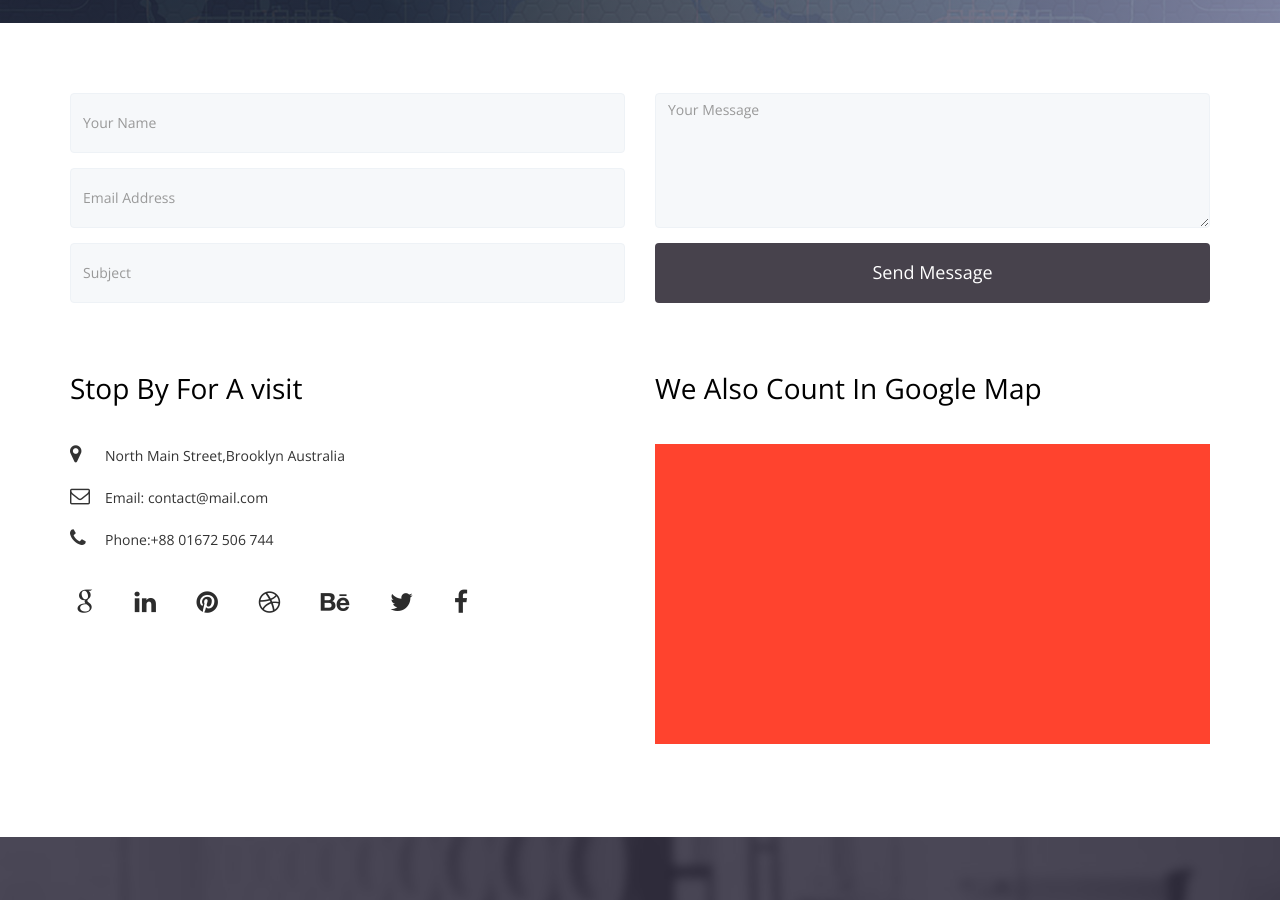
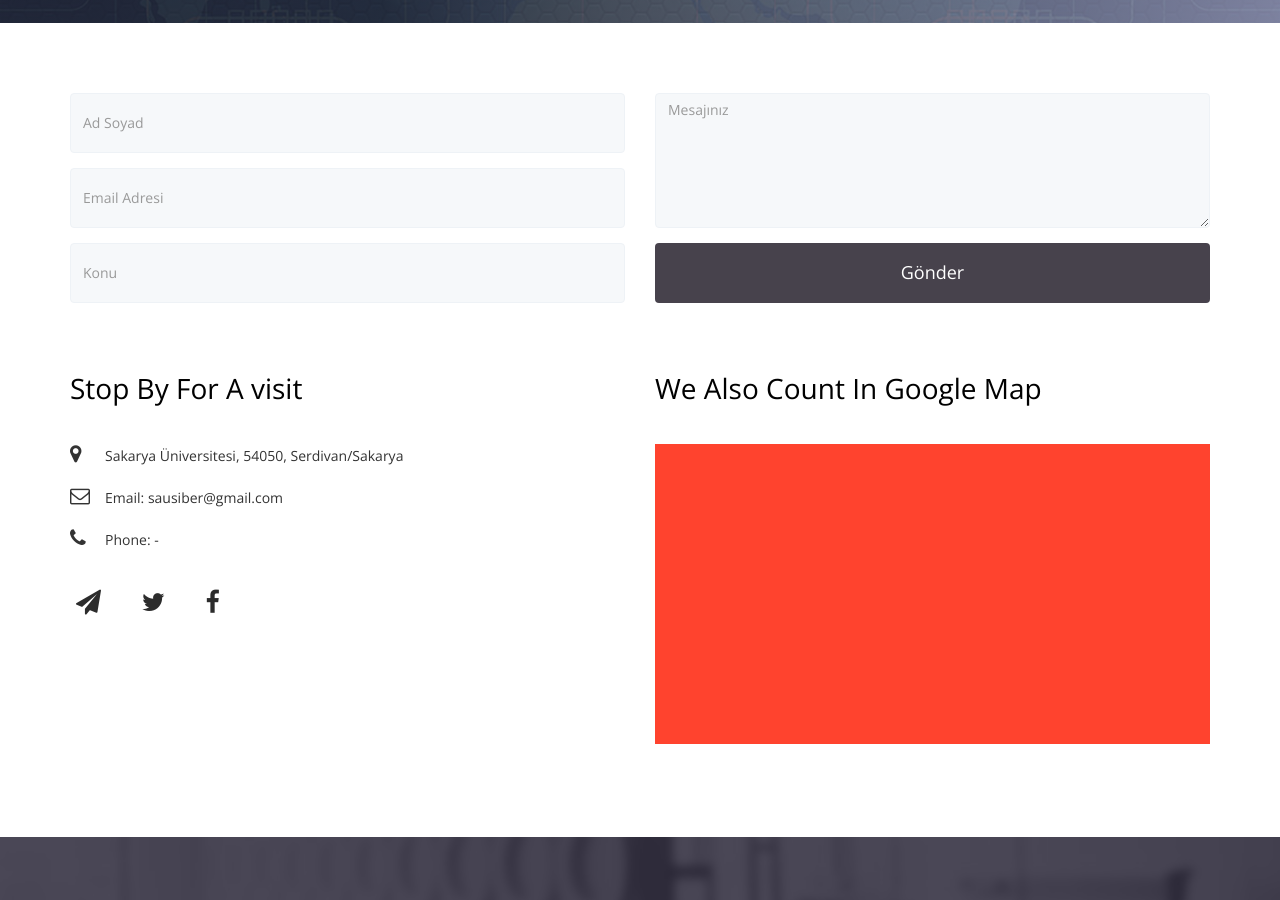
Before and after one commit to bilkamp/bilkamp19.github.io, a Jekyll site: the page built from contact.html, in a window 1280 px wide and 900 px high, scrolled down 364 px. Built offline with Jekyll 4.4.1, drawn with Linux system fonts in a browser that asks for light colours; nearby versions of some CDN libraries; some web fonts are replaced.

Commit message:
Değişiklikler

```diff
--- a/contact.html
+++ b/contact.html
@@ -25,13 +25,13 @@ permalink: /iletisim/
         <div class="block">
           <form>
             <div class="form-group">
-              <input type="text" class="form-control" placeholder="Your Name">
+              <input type="text" class="form-control" placeholder="Ad Soyad">
             </div>
             <div class="form-group">
-              <input type="text" class="form-control" placeholder="Email Address">
+              <input type="text" class="form-control" placeholder="Email Adresi">
             </div>
             <div class="form-group">
-              <input type="text" class="form-control" placeholder="Subject">
+              <input type="text" class="form-control" placeholder="Konu">
             </div>
           </form>
         </div>
@@ -40,9 +40,9 @@ permalink: /iletisim/
         <div class="block">
           <form>
             <div class="form-group-2">
-              <textarea class="form-control" rows="3" placeholder="Your Message"></textarea>
+              <textarea class="form-control" rows="3" placeholder="Mesajınız"></textarea>
             </div>
-            <button class="btn btn-default" type="submit">Send Message</button>
+            <button class="btn btn-default" type="submit">Gönder</button>
           </form>
         </div>
       </div>
@@ -53,37 +53,25 @@ permalink: /iletisim/
           <h2>Stop By For A visit</h2>
           <ul class="address-block">
             <li>
-              <i class="fa fa-map-marker"></i>North Main Street,Brooklyn Australia
+              <i class="fa fa-map-marker"></i>Sakarya Üniversitesi, 54050, Serdivan/Sakarya
             </li>
             <li>
-              <i class="fa fa-envelope-o"></i>Email: contact@mail.com
+              <i class="fa fa-envelope-o"></i>Email: sausiber@gmail.com
             </li>
             <li>
-              <i class="fa fa-phone"></i>Phone:+88 01672 506 744
+              <i class="fa fa-phone"></i>Phone: -
             </li>
           </ul>
 
           <ul class="social-icons">
             <li>
-              <a href="http://www.themefisher.com"><i class="fa fa-google"></i></a>
+              <a href="https://telegram.me/sausiber"><i class="fa fa-paper-plane"></i></a>
             </li>
             <li>
-              <a href="http://www.themefisher.com"><i class="fa fa-linkedin"></i></a>
+              <a href="https://www.twitter.com/sausiber"><i class="fa fa-twitter"></i></a>
             </li>
             <li>
-              <a href="http://www.themefisher.com"><i class="fa fa-pinterest"></i></a>
-            </li>
-            <li>
-              <a href="http://www.themefisher.com"><i class="fa fa-dribbble"></i></a>
-            </li>
-            <li>
-              <a href="http://www.themefisher.com"><i class="fa fa-behance"></i></a>
-            </li>
-            <li>
-              <a href="http://www.themefisher.com"><i class="fa fa-twitter"></i></a>
-            </li>
-            <li>
-              <a href="http://www.themefisher.com"><i class="fa fa-facebook"></i></a>
+              <a href="https://www.facebook.com/sausiber"><i class="fa fa-facebook"></i></a>
             </li>
           </ul>
         </div>
```
